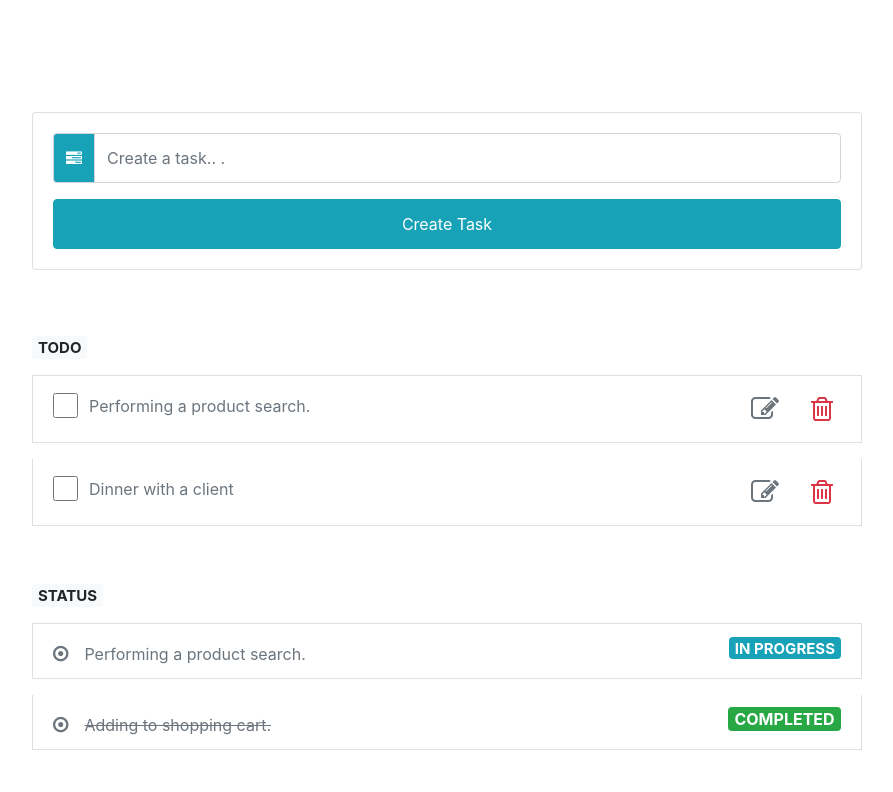
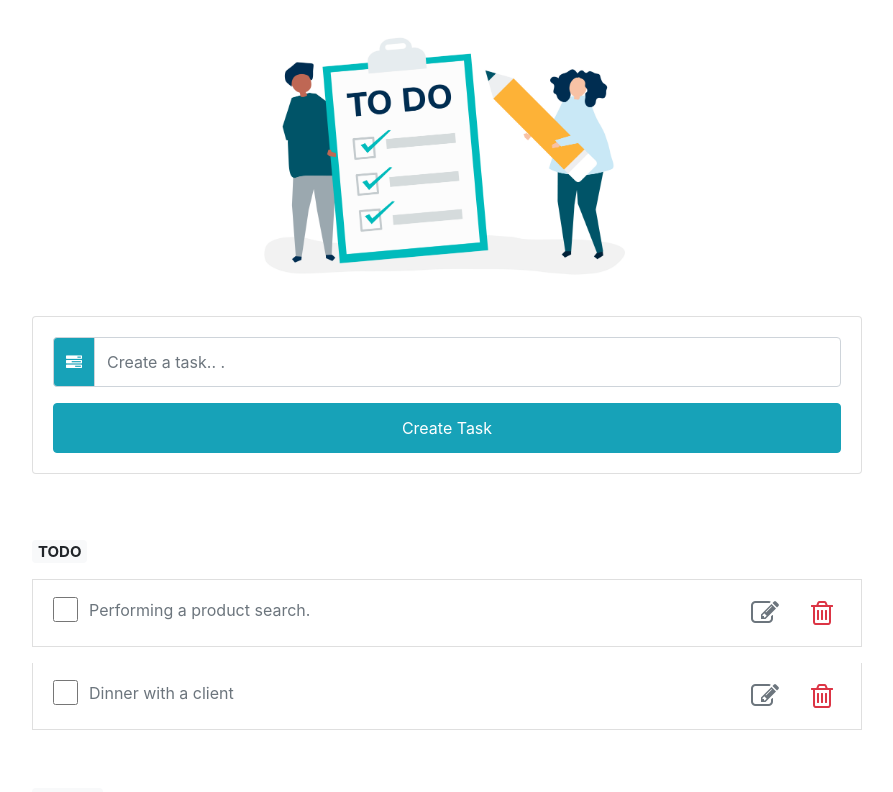
Before and after one commit to pravin-yadav/React-Redux-Todo, a React (Create React App) app: page / in a window 1280 px wide. Shown: the top 792 px of the page, without its empty margins (193-1086 px from the left). Built offline with nearby package versions, Linux system fonts and the light colour scheme.

Commit message:
Updated todo Logo/header image.

```diff
--- a/src/App.js
+++ b/src/App.js
@@ -7,6 +7,9 @@ import './App.css';
 function App() {
   return (
     <div className="container">
+        <div className="text-center">
+          <img src="/assets/images/todo.jpg" width="auto" height="300" alt="header_img"/>
+        </div>
         <TodoInput />
         <TodoList />
     </div>
--- a/src/components/TodoInput/index.js
+++ b/src/components/TodoInput/index.js
@@ -5,7 +5,6 @@ class TodoInput extends React.Component{
     render(){
         return(
             <React.Fragment>
-            <div className="mt-5 pt-5" />
                <div className="card card-body my-3">
                    <form>
                        <div className="input-group">
```
Also changed, not shown: public/assets/images/todo.jpg (added), 1 other file (tests, documents, lock files or other folders).
